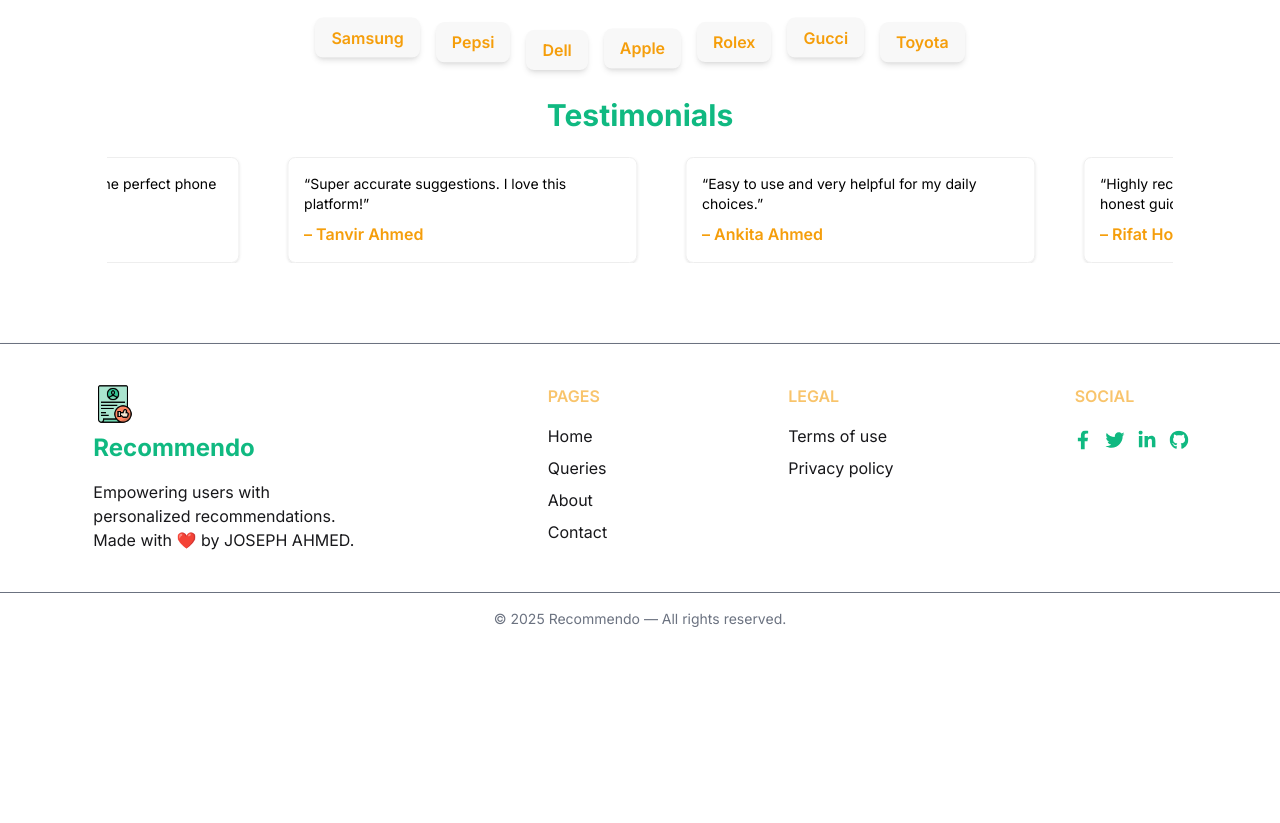
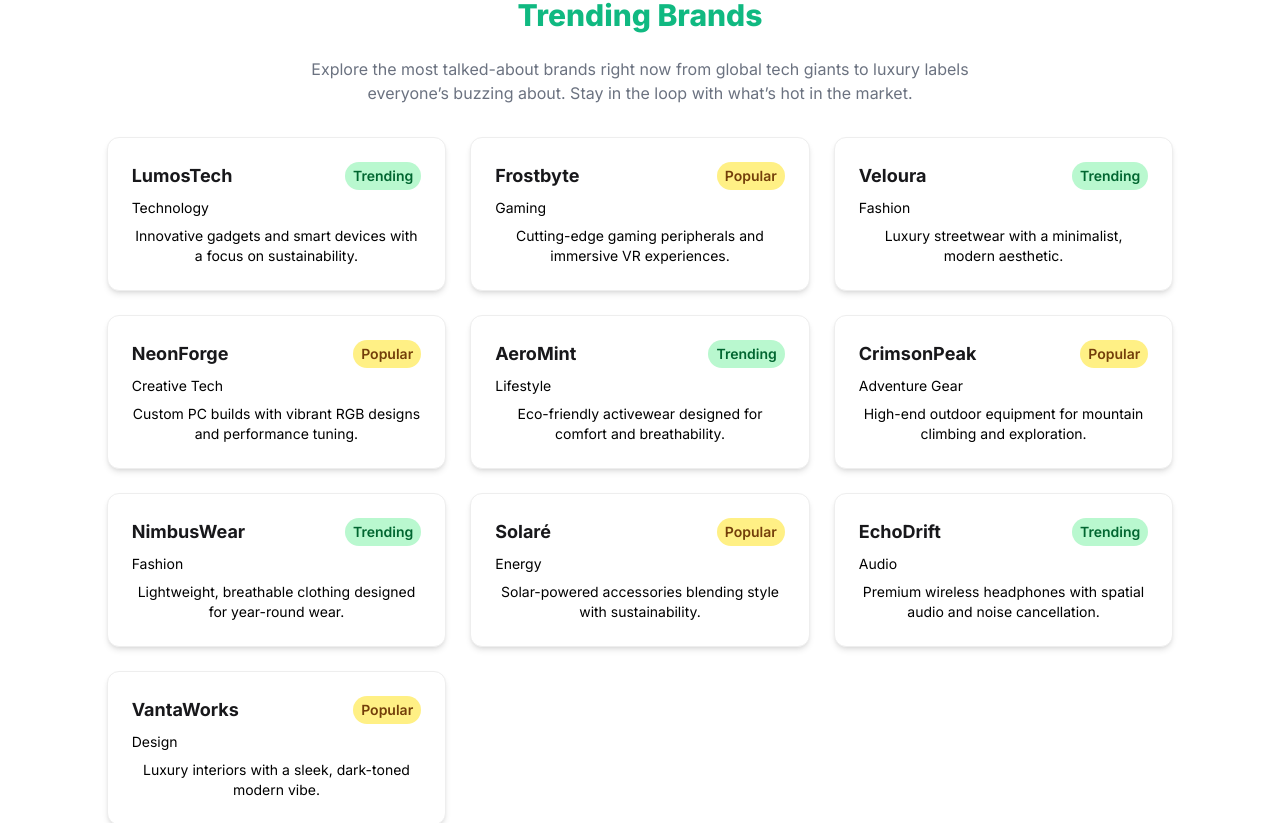
Before and after one commit to ahmedjoseph07/recommendo-client, a React (Vite) app: page / in a window 1280 px wide. Shown: the part 1715-2538 px from the top of the page. Before the commit the page ends 2360 px from the top, so only its background shows below. Built offline with nearby package versions, Linux system fonts and the light colour scheme; no server answers.

Commit message:
trending section design improved

```diff
--- a/src/components/Hero/Hero.jsx
+++ b/src/components/Hero/Hero.jsx
@@ -11,7 +11,7 @@ const Hero = () => {
                     <h1 className="text-3xl md:text-4xl text-primary font-bold mb-4">
                         Find the Best Recommendations for You
                     </h1>
-                    <p className="text-neutral text-sm md:text-base max-w-xl">
+                    <p className="text-secondary text-xl md:text-base max-w-2xl mx-auto">
                         From top gadgets to trusted services, get curated
                         recommendations tailored to your needs — all in one
                         place. Simplify your search with Recommendo.
--- a/src/components/RecentQueries/RecentQueries.jsx
+++ b/src/components/RecentQueries/RecentQueries.jsx
@@ -53,9 +53,14 @@ const RecentQueries = () => {
 
     return (
         <div className="w-11/12 md:w-10/12 mx-auto my-10 min-h-[300px]">
-            <h2 className="text-2xl text-primary md:text-3xl font-bold text-center mb-6">
+            <h2 className="text-2xl md:text-3xl text-primary  font-extrabold text-center mb-6">
                 Recent Queries
             </h2>
+            <p className="text-secondary text-xl md:text-base max-w-2xl text-center mx-auto mb-8">
+                Check out the latest questions and discussions from our
+                community, real people seeking real recommendations. Join the
+                conversation and share your insights.
+            </p>
 
             {sortedQueries.length === 0 ? (
                 <motion.div
@@ -95,7 +100,7 @@ const RecentQueries = () => {
                             </p>
 
                             <button
-                                onClick={()=>handleSeeMore(query._id)}
+                                onClick={() => handleSeeMore(query._id)}
                                 className="btn btn-outline btn-secondary my-4">
                                 See More
                             </button>
--- a/src/components/Trending/Trending.jsx
+++ b/src/components/Trending/Trending.jsx
@@ -1,28 +1,105 @@
 import { motion } from "framer-motion";
 
-const trendingBrands = ["Samsung", "Pepsi", "Dell", "Apple", "Rolex", "Gucci","Toyota"];
+const trendingBrands = [
+    {
+        name: "LumosTech",
+        category: "Technology",
+        description: "Innovative gadgets and smart devices with a focus on sustainability.",
+        status: "Trending",
+    },
+    {
+        name: "Frostbyte",
+        category: "Gaming",
+        description: "Cutting-edge gaming peripherals and immersive VR experiences.",
+        status: "Popular",
+    },
+    {
+        name: "Veloura",
+        category: "Fashion",
+        description: "Luxury streetwear with a minimalist, modern aesthetic.",
+        status: "Trending",
+    },
+    {
+        name: "NeonForge",
+        category: "Creative Tech",
+        description: "Custom PC builds with vibrant RGB designs and performance tuning.",
+        status: "Popular",
+    },
+    {
+        name: "AeroMint",
+        category: "Lifestyle",
+        description: "Eco-friendly activewear designed for comfort and breathability.",
+        status: "Trending",
+    },
+    {
+        name: "CrimsonPeak",
+        category: "Adventure Gear",
+        description: "High-end outdoor equipment for mountain climbing and exploration.",
+        status: "Popular",
+    },
+    {
+        name: "NimbusWear",
+        category: "Fashion",
+        description: "Lightweight, breathable clothing designed for year-round wear.",
+        status: "Trending",
+    },
+    {
+        name: "Solaré",
+        category: "Energy",
+        description: "Solar-powered accessories blending style with sustainability.",
+        status: "Popular",
+    },
+    {
+        name: "EchoDrift",
+        category: "Audio",
+        description: "Premium wireless headphones with spatial audio and noise cancellation.",
+        status: "Trending",
+    },
+    {
+        name: "VantaWorks",
+        category: "Design",
+        description: "Luxury interiors with a sleek, dark-toned modern vibe.",
+        status: "Popular",
+    }
+];
+
+const statusColors = {
+    Trending: "bg-green-200 text-green-800",
+    Popular: "bg-yellow-200 text-yellow-900",
+};
 
 const Trending = () => {
     return (
-        <div className="w-11/12 md:w-10/12 mx-auto text-center">
-            <h2 className="text-2xl text-primary md:text-3xl font-bold mb-6">
+        <div className="w-11/12 md:w-10/12 mx-auto my-10 min-h-[300px] text-center">
+            <h2 className="text-2xl md:text-3xl text-primary font-extrabold mb-6">
                 Trending Brands
             </h2>
-            <div className="flex flex-wrap justify-center gap-4">
+            <p className="text-secondary text-xl md:text-base max-w-2xl mx-auto mb-8">
+                Explore the most talked-about brands right now from global tech giants to luxury labels everyone’s buzzing about. Stay in the loop with what’s hot in the market.
+            </p>
+            <div className="grid grid-cols-1 sm:grid-cols-2 lg:grid-cols-3 gap-6">
                 {trendingBrands.map((brand, index) => (
                     <motion.div
-                        key={index}
-                        animate={{
-                            y: [0, 14, 0],
+                        key={brand.name}
+                        initial={{ opacity: 0, y: 20 }}
+                        whileInView={{ opacity: 1, y: 0 }}
+                        viewport={{ once: true }}
+                        transition={{
+                            duration: 0.5,
+                            delay: index * 0.1,
                         }}
-                        transition={{
-                            duration: 2,
-                            repeat: Infinity,
-                            repeatType: "loop",
-                            delay: index * .4,
-                        }}
-                        className="px-4 py-2 rounded-lg bg-base-200 text-accent font-semibold shadow-md cursor-pointer">
-                        {brand}
+                        className="p-6 hover:scale-105 group transition duration-400 hover:rotate-1 rounded-xl shadow-md border border-base-300 bg-base-100 cursor-pointer flex flex-col items-start"
+                    >
+                        <div className="flex justify-between w-full items-center mb-2">
+                            <h3 className="text-lg font-bold group-hover:text-primary">{brand.name}</h3>
+                            <span
+                                className={`text-sm font-semibold px-2 py-1 rounded-full ${statusColors[brand.status] || "bg-gray-200 text-gray-700"}`}
+                            >
+                                {brand.status}
+                            </span>
+                        </div>
+                        <p className="text-sm text-neutral mb-2">{brand.category}</p>
+                        <p className="text-sm text-neutral">{brand.description}</p>
                     </motion.div>
                 ))}
             </div>
```
